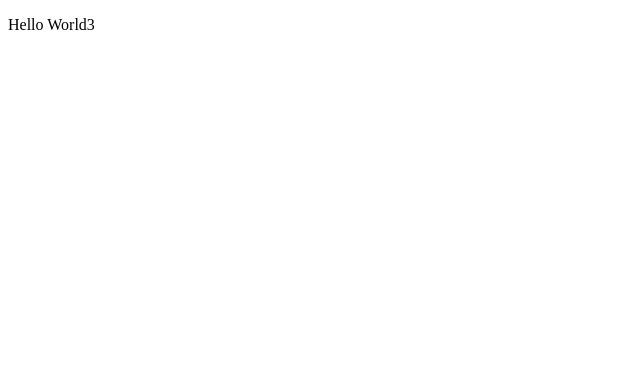
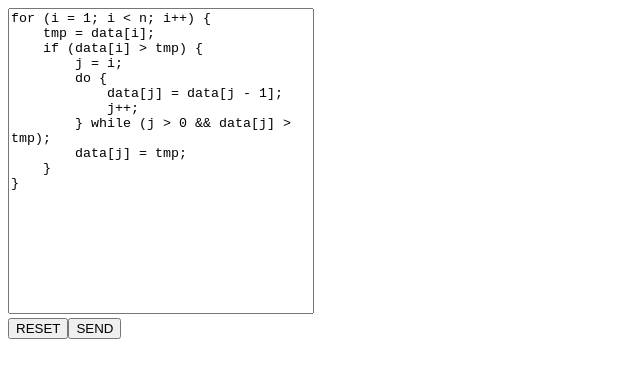
Before and after one commit to suzu-prg/bug-fix-learning-system, a React app: page / in a window 1280 px wide. Shown: the top 378 px of the page, without its empty margins (0-640 px from the left). Built offline with nearby package versions, Linux system fonts and the light colour scheme.

Commit message:
check answer

```diff
--- /dev/null
+++ b/src/App.tsx
@@ -0,0 +1,91 @@
+import React, { Component } from 'react';
+
+class Name extends Component {
+    render () {
+        const name = this.props.name;
+
+        return (
+            name
+        );
+    }
+}
+
+export default class App extends Component {
+    constructor(props) {
+        super(props);
+
+        this.state = {
+            value: '',
+            message: '',
+            mutant:
+`for (i = 1; i < n; i++) {
+    tmp = data[i];
+    if (data[i] > tmp) {
+        j = i;
+        do {
+            data[j] = data[j - 1];
+            j++;
+        } while (j > 0 && data[j] > tmp);
+        data[j] = tmp;
+    }
+}`,
+            answer:
+`for (i = 1; i < n; i++) {
+    tmp = data[i];
+    if (data[i - 1] > tmp) {
+        j = i;
+        do {
+            data[j] = data[j - 1];
+            j--;
+        } while (j > 0 && data[j - 1] > tmp);
+        data[j] = tmp;
+    }
+}`
+        };
+        this.state.value = this.state.mutant;
+        this.handleInput = this.handleInput.bind(this);
+        this.reset = this.reset.bind(this);
+        this.send = this.send.bind(this);
+    }
+
+    handleInput(event) {
+        let value = event.target.value;
+        this.setState({
+            value: value
+        });
+    }
+
+    reset() {
+        this.setState({
+            value: this.state.mutant
+        });
+    }
+
+
+    send() {
+        const { value } = this.state;
+        this.setState({
+            message: value.replace(/\s|\r?\n/g, "") == this.state.answer.replace(/\s|\r?\n/g, "") ? "correct!" : "wrong"
+        });
+    }
+
+    render() {
+        return (
+            <div>
+                <head>
+                    <title>bug-fix-learning-system</title>
+                </head>
+                <div>
+                    <textarea type="text" value={this.state.value} onChange={this.handleInput} style={{
+                        resize: "none",
+                        width: 300,
+                        height: 300
+                    }} multiline />
+                </div>
+                <button onClick={this.reset}>RESET</button>
+                <button onClick={this.send}>SEND</button>
+                <div>{this.state.message}</div>
+            </div>
+        );
+    }
+}
--- a/src/index.tsx
+++ b/src/index.tsx
@@ -1,4 +1,6 @@
 import { render } from 'react-dom';
 import React from 'react';
+import App from './App';
 
-render(<p>Hello World3</p>, document.getElementById('root'));
+render(<App />, document.getElementById('root')
+);
```
